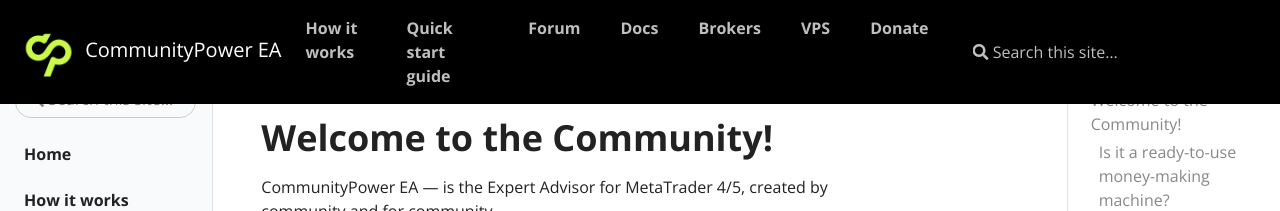
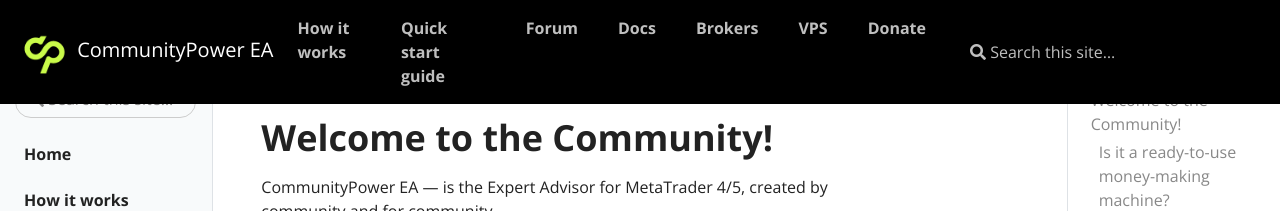
Before and after one commit to komposter/CommunityPowerEA.com, a Jekyll site: the page built from pages/index.md, in a window 1280 px wide. Shown: the top 211 px of the page. Built offline with Jekyll 4.4.1, drawn with Linux system fonts in a browser that asks for light colours.

Commit message:
Content change

```diff
--- a/_config.yml
+++ b/_config.yml
@@ -65,7 +65,7 @@
 # Image and (square) dimension for logo (don't start with /)
 # If commented, will use material hat theme
 logo: "assets/img/logo_square_1.png"
-logo_pixels: 64
+logo_pixels: 56
 color: "#000000" # "#403f4c" # primary color for header, buttons
 
 # Build settings
```
